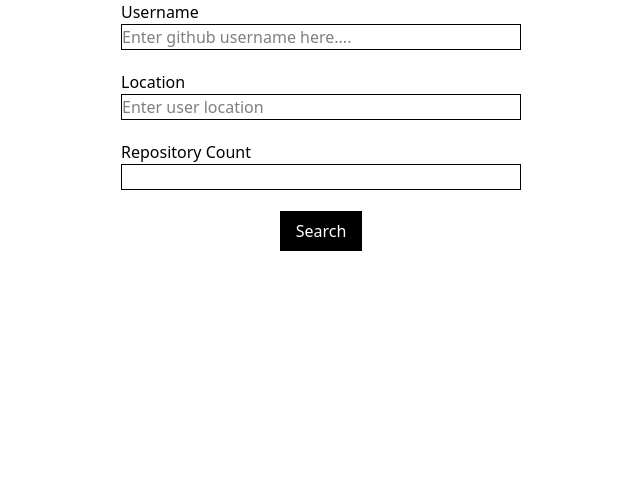
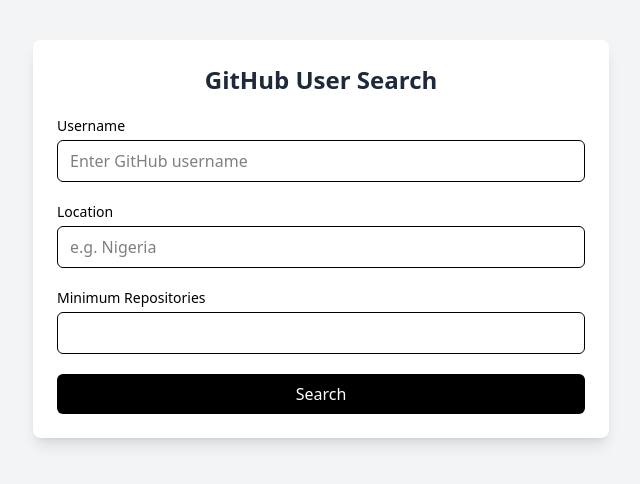
Before and after one commit to EnduranceApeh/alx-fe-reactjs, a React app in the folder github-user-search/: page / in a window 1280 px wide. Shown: the top 484 px of the page, without its empty margins (319-959 px from the left). Built offline with nearby package versions, Linux system fonts and the light colour scheme; the HTML template or start-up script is replaced by a standard one.

Commit message:
Added style to the Saerch component

```diff
--- a/github-user-search/src/App.jsx
+++ b/github-user-search/src/App.jsx
@@ -3,7 +3,6 @@
 function App() {
   return (
     <>
-
       <Routes>
         <Route path="/" element={<Search />}></Route>
       </Routes>
--- a/github-user-search/src/components/Search.jsx
+++ b/github-user-search/src/components/Search.jsx
@@ -2,86 +2,127 @@
 import fetchUserData from "../services/githubService";
 
 function Search() {
-  const [username, setUserName] = useState("")
+  const [username, setUserName] = useState("");
   const [location, setLocation] = useState("");
-  const [minRepos, setminRepos] = useState("")
+  const [minRepos, setMinRepos] = useState("");
   const [users, setUsers] = useState([]);
-  const [isLoading, setIsLoading] = useState(false)
-  const [error, setError] = useState(false)
+  const [isLoading, setIsLoading] = useState(false);
+  const [error, setError] = useState(false);
 
   async function handleSubmit(e) {
     e.preventDefault();
     setIsLoading(true);
-    setError(false)
+    setError(false);
 
     try {
       const data = await fetchUserData(username, location, minRepos);
-      setUsers([...users, ...data.items]);
-
-      console.log(user)
+      setUsers(data.items);
     } catch (error) {
-      setError(true)
+      setError(true);
     } finally {
       setIsLoading(false);
     }
-
   }
 
   return (
-    <form onSubmit={handleSubmit} >
-      <div className="flex flex-col gap-y-5 items-center w-50 my-0 mx-auto">
-        <div>
-          <label htmlFor="user-name">Username</label>
-          <input type="text"
-            placeholder="Enter github username here...."
+    <div className="min-h-screen bg-gray-100 py-10 px-4">
+      {/* Search Form */}
+      <form
+        onSubmit={handleSubmit}
+        className="max-w-xl mx-auto bg-white shadow-lg rounded-lg p-6 space-y-5"
+      >
+        <h1 className="text-2xl font-bold text-center text-gray-800">
+          GitHub User Search
+        </h1>
+
+        <div className="flex flex-col gap-1">
+          <label htmlFor="user-name" className="text-sm font-medium">
+            Username
+          </label>
+          <input
+            id="user-name"
+            type="text"
+            placeholder="Enter GitHub username"
             value={username}
-            onChange={(e) => setUserName(e.target.value)} className="border w-100" id="user-name" />
-        </div>
-
-        <div>
-          <label htmlFor="location">Location</label>
-          <input type="text"
-            placeholder="Enter user location"
-            className="border w-100"
-            id="location"
-            value={location}
-            onChange={(e) => setLocation(e.target.value)}
+            onChange={(e) => setUserName(e.target.value)}
+            className="border rounded-md px-3 py-2 focus:outline-none focus:ring-2 focus:ring-black"
           />
         </div>
 
-        <div>
-          <label htmlFor="repo-count">Repository Count</label>
-          <input type="text"
-            className="border w-100"
-            id="repo-count"
-            value={minRepos}
-            onChange={(e) => setminRepos(e.target.value)}
+        <div className="flex flex-col gap-1">
+          <label htmlFor="location" className="text-sm font-medium">
+            Location
+          </label>
+          <input
+            id="location"
+            type="text"
+            placeholder="e.g. Nigeria"
+            value={location}
+            onChange={(e) => setLocation(e.target.value)}
+            className="border rounded-md px-3 py-2 focus:outline-none focus:ring-2 focus:ring-black"
           />
         </div>
 
-        <button type="submit" className="m-auto border px-4 py-2 bg-black text-white cursor-pointer">Search</button>
+        <div className="flex flex-col gap-1">
+          <label htmlFor="repo-count" className="text-sm font-medium">
+            Minimum Repositories
+          </label>
+          <input
+            id="repo-count"
+            type="number"
+            value={minRepos}
+            onChange={(e) => setMinRepos(e.target.value)}
+            className="border rounded-md px-3 py-2 focus:outline-none focus:ring-2 focus:ring-black"
+          />
+        </div>
+
+        <button
+          type="submit"
+          className="w-full bg-black text-white py-2 rounded-md hover:bg-gray-800 transition"
+        >
+          Search
+        </button>
+
+        {isLoading && (
+          <p className="text-center text-sm text-gray-500">Loading...</p>
+        )}
+
+        {error && (
+          <p className="text-center text-sm text-red-600">
+            Looks like we can’t find any users
+          </p>
+        )}
+      </form>
+
+      {/* Results */}
+      <div className="mt-10 grid gap-6 sm:grid-cols-2 lg:grid-cols-3 max-w-6xl mx-auto">
+        {users.map((user) => (
+          <div
+            key={user.id}
+            className="bg-white shadow-md rounded-lg p-5 flex flex-col items-center text-center"
+          >
+            <img
+              src={user.avatar_url}
+              alt={user.login}
+              className="w-24 h-24 rounded-full mb-3"
+            />
+            <h2 className="text-lg font-semibold">{user.login}</h2>
+            <p className="text-sm text-gray-600">
+              Repos: {user.public_repos ?? "N/A"}
+            </p>
+            <a
+              href={user.html_url}
+              target="_blank"
+              rel="noopener noreferrer"
+              className="mt-3 text-blue-600 hover:underline"
+            >
+              View Profile
+            </a>
+          </div>
+        ))}
       </div>
-
-
-
-      {isLoading && <p>Loading....</p>}
-      {error && <p>Looks like we cant find the user</p>}
-      {users && (
-        users.map((user) => {
-          return(
-            <div className="my-19 mx-auto w-50" key={user.id}>
-            <img src={user.avatar_url} alt="" className="w-50" />
-            <h2 className="">{user.login}</h2>
-            <p>Location: {user.location}</p>
-            <p>Number of Repos: {}</p>
-            <a href={user.html_url} className="text-blue-600">View profile</a>
-          </div>
-          )
-        })
-      )
-      }
-    </form>
-  )
+    </div>
+  );
 }
 
-export default Search
+export default Search;
--- a/github-user-search/src/services/githubService.js
+++ b/github-user-search/src/services/githubService.js
@@ -5,11 +5,10 @@
     const query = `${username}+location:${location}+repos:>${minRepos}`;
     const url = `https://api.github.com/search/users?q=${query}&per_page=30`;
     const response = await axios.get(url)
-    console.log(response)
     return response.data
 
   } catch (error) {
-    console.log(error)
+    return error
   }
 }
 
```
Also changed, not shown: 1 other file (tests, documents, lock files or other folders).
